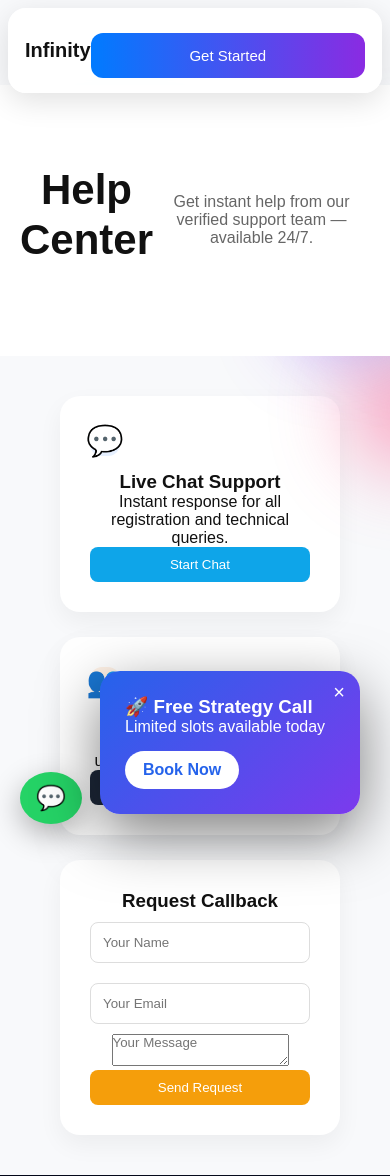
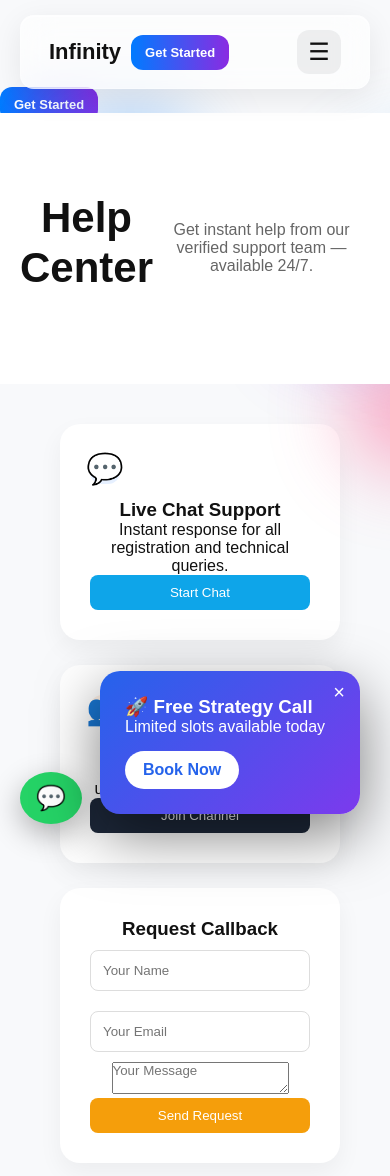
Before and after one commit to iamsumitsam01-tech/Infinity_agency_v2, a Django app: page /contact/ in a window 390 px wide; the page is wider, and only the part inside the window is pictured. Shown: the top 1176 px of that part. Run offline with Django 5.2, Linux system fonts and the light colour scheme; data comes from the database, SQL or seed files in the repository; some libraries are stand-ins or nearby versions.

Commit message:
Html Update

```diff
--- a/static/css/style.css
+++ b/static/css/style.css
@@ -2044,147 +2044,182 @@ html, body {
 
 }
 
+
+
+  /* MENU BUTTON */
+
+
+
+  .nav-btn {
+
+    width: 100% !important;
+
+    margin: 10px 0 0 0 !important;
+
+    padding: 14px !important;
+
+    border-radius: 12px !important;
+
+    text-align: center !important;
+
+    font-size: 15px !important;
+  }
+
 /* =========================================
-   FINAL MOBILE NAVBAR FIX
+   MOBILE NAVBAR FINAL
 ========================================= */
 
 @media screen and (max-width: 768px) {
 
-  body {
-    padding-top: 85px !important;
+  body{
+    padding-top: 95px !important;
     overflow-x: hidden !important;
   }
 
   /* NAVBAR */
 
-  .navbar {
+  .navbar{
 
     position: fixed !important;
 
-    top: 8px !important;
-    left: 50% !important;
-
-    transform: translateX(-50%) !important;
-
-    width: calc(100% - 16px) !important;
-    max-width: 100% !important;
-
-    padding: 14px 16px !important;
-
-    border-radius: 18px !important;
-
-    display: flex !important;
-    align-items: center !important;
-    justify-content: space-between !important;
-
-    background: rgba(255,255,255,0.92) !important;
-
-    backdrop-filter: blur(18px) !important;
-
-    z-index: 999999 !important;
-
-    box-shadow: 0 8px 30px rgba(0,0,0,0.12) !important;
+    top: 10px;
+    left: 50%;
+
+    transform: translateX(-50%);
+
+    width: calc(100% - 20px);
+
+    padding: 14px 16px;
+
+    border-radius: 20px;
+
+    background: rgba(255,255,255,0.96);
+
+    backdrop-filter: blur(18px);
+
+    box-shadow: 0 10px 35px rgba(0,0,0,0.12);
+
+    z-index: 999999;
+
+    display: flex;
+    align-items: center;
+    justify-content: space-between;
+  }
+
+  /* LEFT */
+
+  .nav-left{
+    display: flex;
+    align-items: center;
+    gap: 10px;
   }
 
   /* LOGO */
 
-  .logo {
-    font-size: 20px !important;
-    font-weight: 700 !important;
-    color: #111 !important;
+  .logo{
+    font-size: 22px !important;
+    font-weight: 700;
+    color: #111;
+  }
+
+  /* GET STARTED */
+
+  .nav-btn{
+
+    margin: 0 !important;
+
+    padding: 10px 14px !important;
+
+    border-radius: 12px;
+
+    font-size: 13px !important;
+
+    font-weight: 600;
+
+    background: linear-gradient(135deg,#3b82f6,#6366f1);
+
+    color: white !important;
   }
 
   /* HIDE DESKTOP LINKS */
 
-  .nav-links {
+  .nav-links{
     display: none !important;
   }
 
   /* MENU BUTTON */
 
-  .menu-btn {
+  .menu-btn{
 
     display: flex !important;
 
     align-items: center;
     justify-content: center;
 
-    width: 42px;
-    height: 42px;
+    width: 44px;
+    height: 44px;
 
     border-radius: 12px;
 
     background: rgba(0,0,0,0.06);
 
-    font-size: 24px !important;
-
     color: #111;
 
+    font-size: 24px;
+
     cursor: pointer;
   }
 
   /* MOBILE MENU */
 
-  .mobile-menu {
-
-    position: fixed !important;
-
-    top: 78px !important;
-    left: 8px !important;
-    right: 8px !important;
-
-    width: auto !important;
-
-    padding: 10px !important;
-
-    border-radius: 18px !important;
-
-    background: rgba(255,255,255,0.98) !important;
+  .mobile-menu{
+
+    position: fixed;
+
+    top: 84px;
+    left: 10px;
+    right: 10px;
+
+    display: none;
+
+    flex-direction: column;
+
+    padding: 10px;
+
+    border-radius: 18px;
+
+    background: rgba(255,255,255,0.98);
 
     backdrop-filter: blur(20px);
 
     box-shadow: 0 15px 40px rgba(0,0,0,0.15);
 
-    z-index: 999999 !important;
-  }
-
-  .mobile-menu a {
-
-    display: block;
-
-    width: 100%;
-
-    padding: 16px 18px !important;
+    z-index: 999999;
+  }
+
+  .mobile-menu.show{
+    display: flex;
+  }
+
+  .mobile-menu a{
+
+    padding: 16px;
 
     border-radius: 12px;
 
-    font-size: 16px !important;
+    text-decoration: none;
+
+    color: #111;
+
+    font-size: 16px;
+
     font-weight: 500;
 
-    color: #111 !important;
-
-    text-decoration: none;
-  }
-
-  .mobile-menu a:hover {
+    transition: 0.3s;
+  }
+
+  .mobile-menu a:hover{
     background: #f3f4f6;
   }
 
-  /* BUTTON */
-
-  .nav-btn {
-
-    width: 100% !important;
-
-    margin: 10px 0 0 0 !important;
-
-    padding: 14px !important;
-
-    border-radius: 12px !important;
-
-    text-align: center !important;
-
-    font-size: 15px !important;
-  }
-
-}
+}
--- a/templates/base.html
+++ b/templates/base.html
@@ -14,14 +14,47 @@
 <!-- ✅ NAVBAR -->
 <header class="navbar">
 
-    <div class="logo">Infinity</div>
+    <!-- LEFT -->
+    <div class="nav-left">
 
+        <div class="logo">
+            Infinity
+        </div>
+
+        <a href="{% url 'contact' %}" class="nav-btn">
+            Get Started
+        </a>
+
+    </div>
+
+    <!-- DESKTOP LINKS -->
     <nav class="nav-links">
         <a href="{% url 'home' %}">Home</a>
         <a href="{% url 'service' %}">Services</a>
         <a href="{% url 'portfolio' %}">Portfolio</a>
         <a href="{% url 'contact' %}">Contact</a>
     </nav>
+
+    <!-- MOBILE MENU BUTTON -->
+    <div class="menu-btn" id="menuBtn">
+        ☰
+    </div>
+
+</header>
+
+<!-- MOBILE MENU -->
+
+<div class="mobile-menu" id="mobileMenu">
+
+    <a href="{% url 'home' %}">Home</a>
+
+    <a href="{% url 'service' %}">Services</a>
+
+    <a href="{% url 'portfolio' %}">Portfolio</a>
+
+    <a href="{% url 'contact' %}">Contact</a>
+
+</div>
 
 
 {% if user.is_authenticated %}
@@ -305,6 +338,30 @@ function toggleSound() {
 }
 </script>
 </script>
+<script>
+
+const menuBtn = document.getElementById("menuBtn");
+const mobileMenu = document.getElementById("mobileMenu");
+
+menuBtn.addEventListener("click", () => {
+
+    mobileMenu.classList.toggle("show");
+
+});
+
+/* CLOSE MENU WHEN CLICKING LINK */
+
+document.querySelectorAll(".mobile-menu a").forEach(link => {
+
+    link.addEventListener("click", () => {
+
+        mobileMenu.classList.remove("show");
+
+    });
+
+});
+
+</script>
 
 <a href="https://wa.me/91XXXXXXXXXX" class="whatsapp-float" target="_blank">
   💬
@@ -322,5 +379,8 @@ function toggleSound() {
   </div>
 </div>
 
+
+
+
 </body>
 </html>
```
